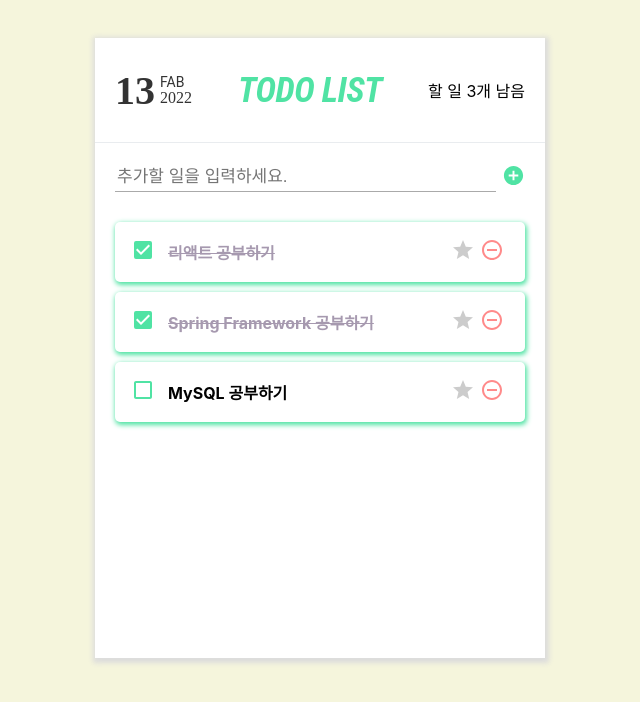
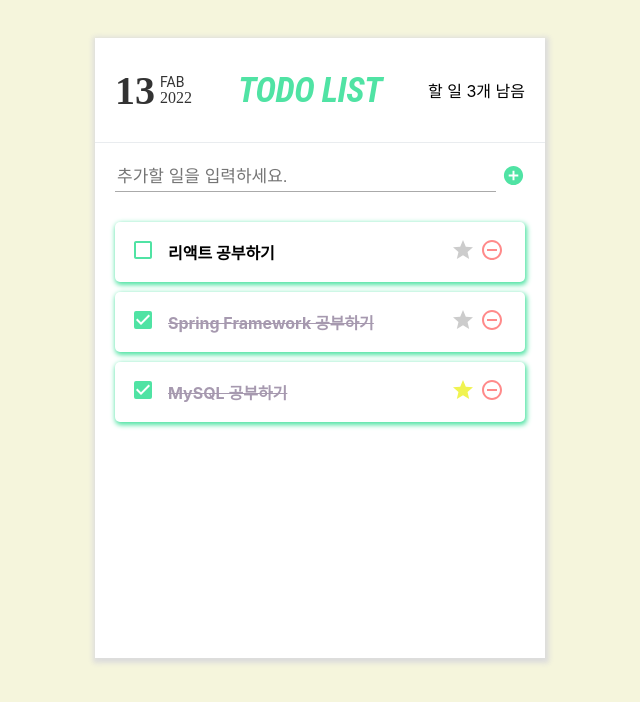
Before and after one commit to sanghyeon2420/todo_list, a React (Create React App) app: page / in a window 1280 px wide. Shown: the top 702 px of the page, without its empty margins (320-960 px from the left). Built offline with nearby package versions, Linux system fonts and the light colour scheme.

Commit message:
pakage.json 수정

```diff
--- a/package.json
+++ b/package.json
@@ -2,6 +2,7 @@
   "name": "todo_list",
   "version": "0.1.0",
   "private": true,
+  "homepage": "https://sanghyeon2420.github.io/todo_list",
   "dependencies": {
     "@testing-library/jest-dom": "^5.16.2",
     "@testing-library/react": "^12.1.2",
@@ -10,6 +11,8 @@
     "react-dom": "^17.0.2",
     "react-icons": "^4.3.1",
     "react-scripts": "5.0.0",
+    "sweetalert2": "^11.4.0",
+    "sweetalert2-react-content": "^4.2.0",
     "web-vitals": "^2.1.4"
   },
   "scripts": {
--- a/src/App.js
+++ b/src/App.js
@@ -1,42 +1,53 @@
 
-import { useState } from 'react';
+import { useState, useCallback } from 'react';
+import Swal from 'sweetalert2';
 import './App.css';
 import Template from './components/Template';
+import TodoInsert from './components/TodoInsert';
 import Todolist from './components/Todolist';
-import TodoInsert from './components/TodoInsert';
 
 let nextId = 4;
 
 const App = () => {
 
 
+
+
   const [todos, setTodos] = useState([
     {
       id: 1,
       text: "리액트 공부하기",
-      checked: true
+      checked: false,
+      important: false
     },
     {
       id: 2,
       text: "Spring Framework 공부하기",
-      checked: true
+      checked: true,
+      important: false
     },
     {
       id: 3,
       text: "MySQL 공부하기",
-      checked: false
+      checked: true,
+      important: true
     }
 
   ]);
 
   const onInsertTodo = (text) => {
     if (text === "") {
-      return alert("할 일을 입력해주세요.");
+      return Swal.fire({
+        text: '추가할 일을 입력하세요.',
+        icon: 'error',
+        confirmButtonText: '확인'
+      });
     } else {
       const todo = {
         id: nextId,
         text,
-        checked: false
+        checked: false,
+        important: false
       }
 
       setTodos(todos => todos.concat(todo));
@@ -51,19 +62,24 @@ const App = () => {
   const onCheck = (id) => {
     setTodos(todos =>
       todos.map(todo =>
+        todo.id === id ? { ...todo, important: !todo.important } : todo
+      )
+    );
+  }
+
+  const onImportant = (id) => {
+    setTodos(todos =>
+      todos.map(todo =>
         todo.id === id ? { ...todo, checked: !todo.checked } : todo
       )
     );
   }
 
-  // const getTodoLength = () => {
-  //   if(todos.checked===false
-  // }
   return (
 
     <Template todoLength={todos.length}>
       <TodoInsert onInsertTodo={onInsertTodo} />
-      <Todolist todos={todos} onInsertTodo={onInsertTodo} onCheck={onCheck} onRemove={onRemove} />
+      <Todolist todos={todos} onInsertTodo={onInsertTodo} onCheck={onCheck} onRemove={onRemove} onImportant={onImportant}/>
     </Template>
   );
 }
--- a/src/components/TodoItem.css
+++ b/src/components/TodoItem.css
@@ -12,13 +12,14 @@
 }
 
 .content {
-    cursor: pointer;
+
     align-items: center;
     flex: 1;
     display: flex;
 }
 
 .content>.checkBtn svg {
+    cursor: pointer;
     margin-right: 5px;
     font-size: 1.5rem;
     color: #50e3a4;
@@ -38,12 +39,27 @@
 }
 
 .content>.isLike svg {
+    cursor: pointer;
     margin-right: 5px;
     font-size: 1.5rem;
     color: #ccc;
 }
 
+.content>.isLike svg:hover {
+    margin-right: 5px;
+    font-size: 1.5rem;
+    color: #f0f351;
+}
+
+.content>.isLike.important svg {
+    cursor: pointer;
+    margin-right: 5px;
+    font-size: 1.5rem;
+    color: #f0f351;
+}
+
 .content>.removeBtn svg {
+    cursor: pointer;
     margin-right: 5px;
     font-size: 1.5rem;
     color: hsla(0,100%,71%,.79);
--- a/src/components/TodoItem.js
+++ b/src/components/TodoItem.js
@@ -2,8 +2,8 @@ import React from 'react';
 import { MdCheckBox, MdCheckBoxOutlineBlank, MdRemoveCircleOutline, MdStar } from 'react-icons/md';
 import './TodoItem.css';
 
-const TodoItem = ({ todo, onCheck, onRemove }) => {
-    const { id, text, checked } = todo;
+const TodoItem = ({ todo, onCheck, onRemove, onImportant }) => {
+    const { id, text, checked, important } = todo;
     return (
         <div className='TodoItem'>
             <div className={`content ${checked ? 'checked' : ''}`}>
@@ -15,8 +15,10 @@ const TodoItem = ({ todo, onCheck, onRemove }) => {
                     }} />}
                 </div>
                 <div className='text'><b>{text}</b></div>
-                <div className='isLike'>
-                    <MdStar />
+                <div className={`isLike ${important ? 'important' : ''}`}>
+                    <MdStar onClick={()=>{
+                        onImportant(id);
+                    }}/>
                 </div>
                 <div className='removeBtn'>
                     <MdRemoveCircleOutline onClick={() => {
--- a/src/components/Todolist.js
+++ b/src/components/Todolist.js
@@ -2,10 +2,10 @@ import React from 'react';
 import TodoItem from './TodoItem';
 import './Todolist.css';
 
-const Todolist = ({ todos, onCheck, onRemove }) => {
+const Todolist = ({ todos, onCheck, onRemove, onImportant }) => {
     return (
         <div className='Todolist'>
-            {todos.map(todo => <TodoItem todo={todo} key={todo.id} onCheck={onCheck} onRemove={onRemove} />)}
+            {todos.map(todo => <TodoItem todo={todo} key={todo.id} onCheck={onCheck} onRemove={onRemove} onImportant={onImportant}/>)}
         </div>
     );
 }
```
Also changed, not shown: 1 other file (tests, documents, lock files or other folders).
